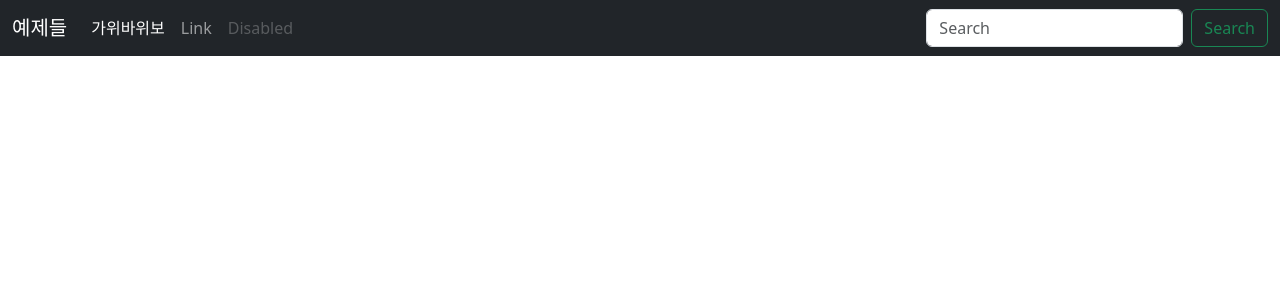
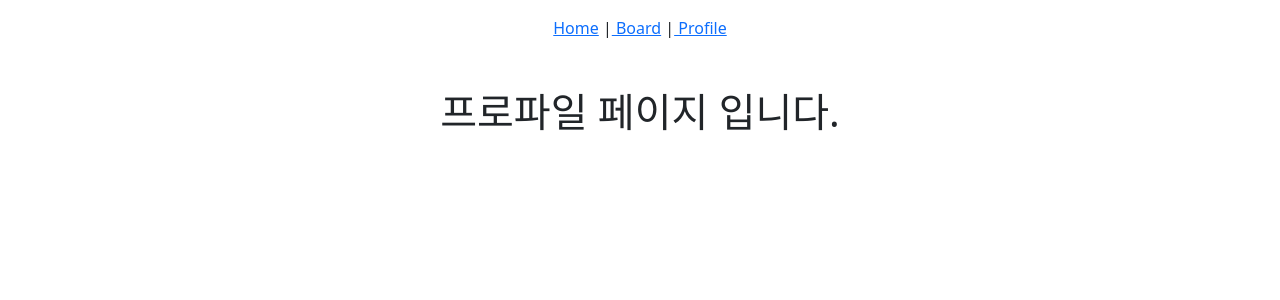
Before and after one commit to n3316202/react-hjs-example, a React (Vite) app: page /profile in a window 1280 px wide. Shown: the top 300 px of the page. Built offline with nearby package versions, Linux system fonts and the light colour scheme.

Commit message:
기본 라우터 사용

```diff
--- a/package.json
+++ b/package.json
@@ -13,7 +13,8 @@
     "bootstrap": "^5.3.3",
     "react": "^18.3.1",
     "react-bootstrap": "^2.10.4",
-    "react-dom": "^18.3.1"
+    "react-dom": "^18.3.1",
+    "react-router-dom": "^6.26.0"
   },
   "devDependencies": {
     "@types/react": "^18.3.3",
--- a/src/App.jsx
+++ b/src/App.jsx
@@ -2,13 +2,23 @@ import BootStrapButton from './components/BootstrapExample';
 
 import 'bootstrap/dist/css/bootstrap.min.css';
 import Header from './components/Header';
+import HeaderNav from './components/HeaderNav';
+import HomePage from './pages/HomePage';
+import { BrowserRouter, Routes, Route } from 'react-router-dom';
+import BoardPage from './pages/BoardPage';
+import ProfilePage from './pages/ProfilePage';
 
 function App() {
 
   return (
-    <>
-     <Header/>
-    </>
+    <BrowserRouter>
+      <HeaderNav/>
+      <Routes>
+          <Route path="/" element={<HomePage />} />
+          <Route path="/board" element={<BoardPage />} />
+          <Route path="/profile" element={<ProfilePage />} />
+      </Routes>
+    </BrowserRouter>
   )
 }
 
--- /dev/null
+++ b/src/components/HeaderNav.jsx
@@ -0,0 +1,14 @@
+import React from 'react';
+import { Link } from 'react-router-dom';
+
+const HeaderNav = () => {
+  return (
+    <div className='text-center mt-3'>
+      <Link to={'/'}>Home</Link> |
+      <Link to={'/board'}> Board</Link> |
+      <Link to={'/profile'}> Profile</Link>
+    </div>
+  );
+};
+
+export default HeaderNav;
--- /dev/null
+++ b/src/pages/BoardPage.jsx
@@ -0,0 +1,9 @@
+import React from 'react';
+
+const BoardPage = () => {
+  return (
+    <h1 className='text-center mt-5'>게시판 입니다.</h1>
+  );
+};
+
+export default BoardPage;
--- /dev/null
+++ b/src/pages/HomePage.jsx
@@ -0,0 +1,9 @@
+import React from 'react';
+
+const HomePage = () => {
+  return (
+    <h1 className='text-center mt-5'>메인페이지 입니다.</h1>
+  );
+};
+
+export default HomePage;
--- /dev/null
+++ b/src/pages/ProfilePage.jsx
@@ -0,0 +1,9 @@
+import React from 'react';
+
+const ProfilePage = () => {
+  return (
+    <h1 className='text-center mt-5'>프로파일 페이지 입니다.</h1>
+  );
+};
+
+export default ProfilePage;
```
Also changed, not shown: src/route/Routes.jsx (added, +16 -0 lines), 1 other file (tests, documents, lock files or other folders).
